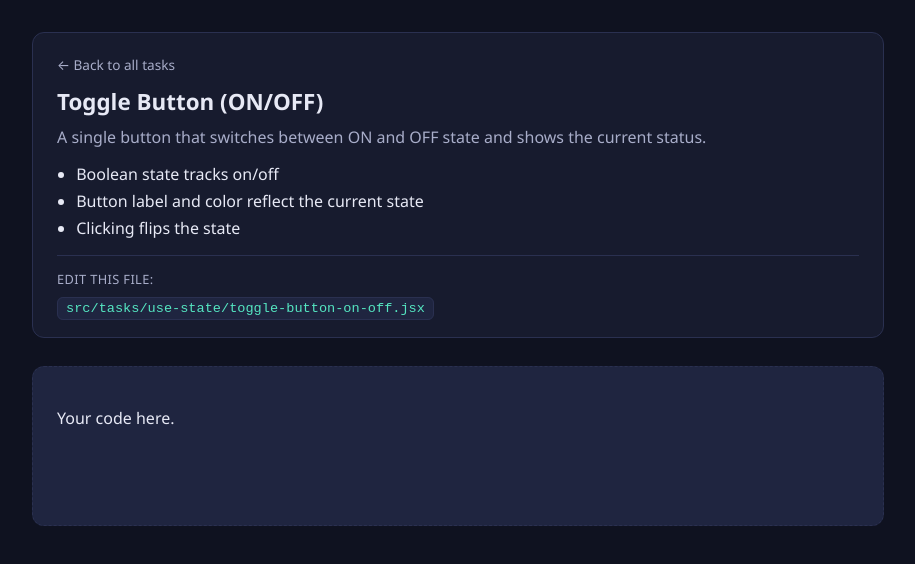
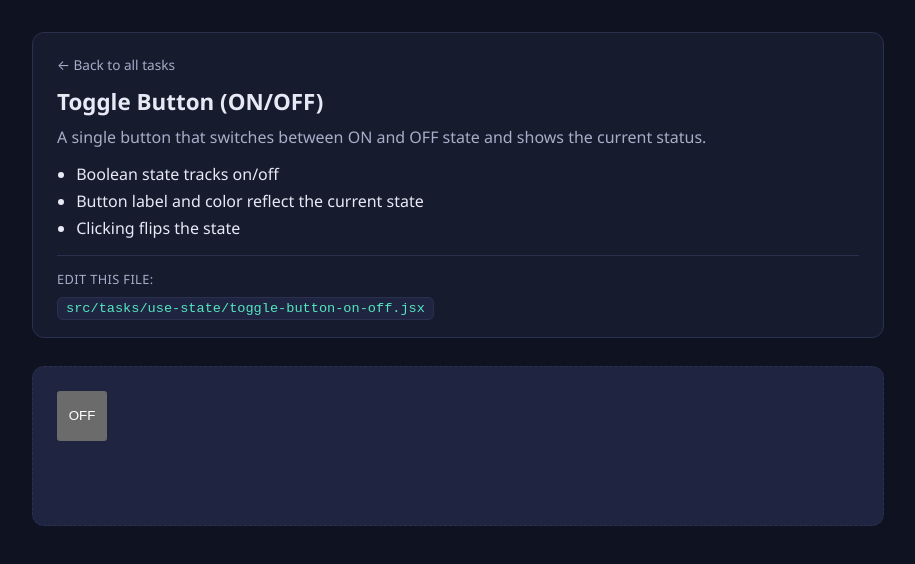
Before and after one commit to gagannn19/reacttasks, a React (Vite) app: page /use-state/toggle-button-on-off in a window 1280 px wide. Shown: the top 564 px of the page, without its empty margins (182-1097 px from the left). Built offline with nearby package versions, Linux system fonts and the light colour scheme.

Commit message:
toggle-on-off-button

```diff
--- a/src/tasks/use-state/toggle-button-on-off.jsx
+++ b/src/tasks/use-state/toggle-button-on-off.jsx
@@ -8,6 +8,39 @@ const requirements = [
   "Clicking flips the state"
 ];
 import { useState } from 'react';
+
+function Currentstate(){
+  const [state, setState] = useState("OFF");
+  const [stylish, setStylish] = useState({display:"inline-block", width:"50px", height:"50px"})
+
+  function changestate() {
+    if(state === "OFF") {
+      setState("ON");
+    }
+    else{
+      setState("OFF");
+    }
+
+    changestylish();
+
+  }
+
+  function changestylish() {
+    if(state === "OFF") {
+      setStylish({display:"inline-block", width:"50px", height:"50px", backgroundColor :"green"});
+    }
+    else{
+      setStylish({display:"inline-block", width:"50px", height:"50px", backgroundColor:"red"})
+    }
+  }
+
+
+  return (
+    <button style={stylish} onClick={changestate}>
+      <p>{state}</p>
+    </button>
+  );
+}
 
 export default function ToggleButtonONOFF() {
   // TODO: declare the state this task needs, e.g.
@@ -22,8 +55,7 @@ export default function ToggleButtonONOFF() {
       />
       <div className="task-workspace">
         <div className="stack">
-          {/* TODO: render UI driven by state, plus controls that call your setters */}
-          <p>Your code here.</p>
+          <Currentstate />
         </div>
       </div>
     </div>
```
